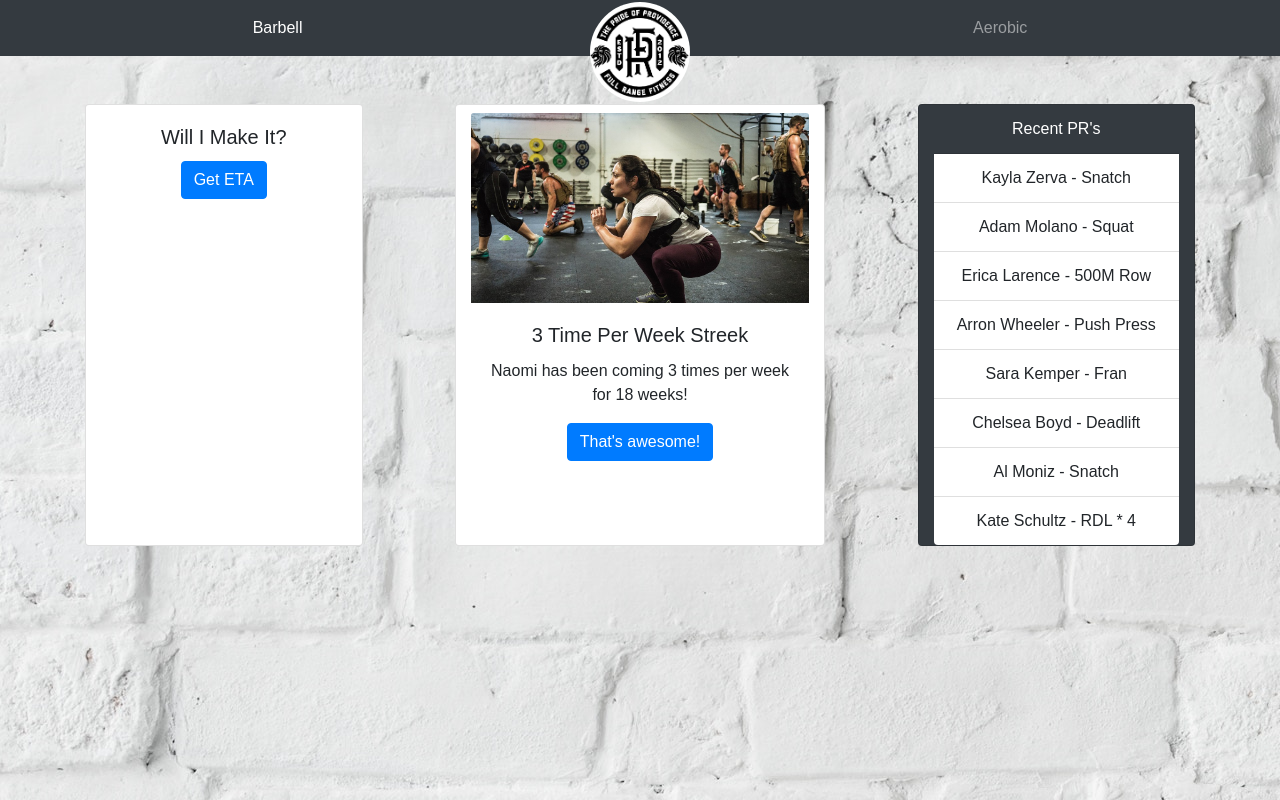
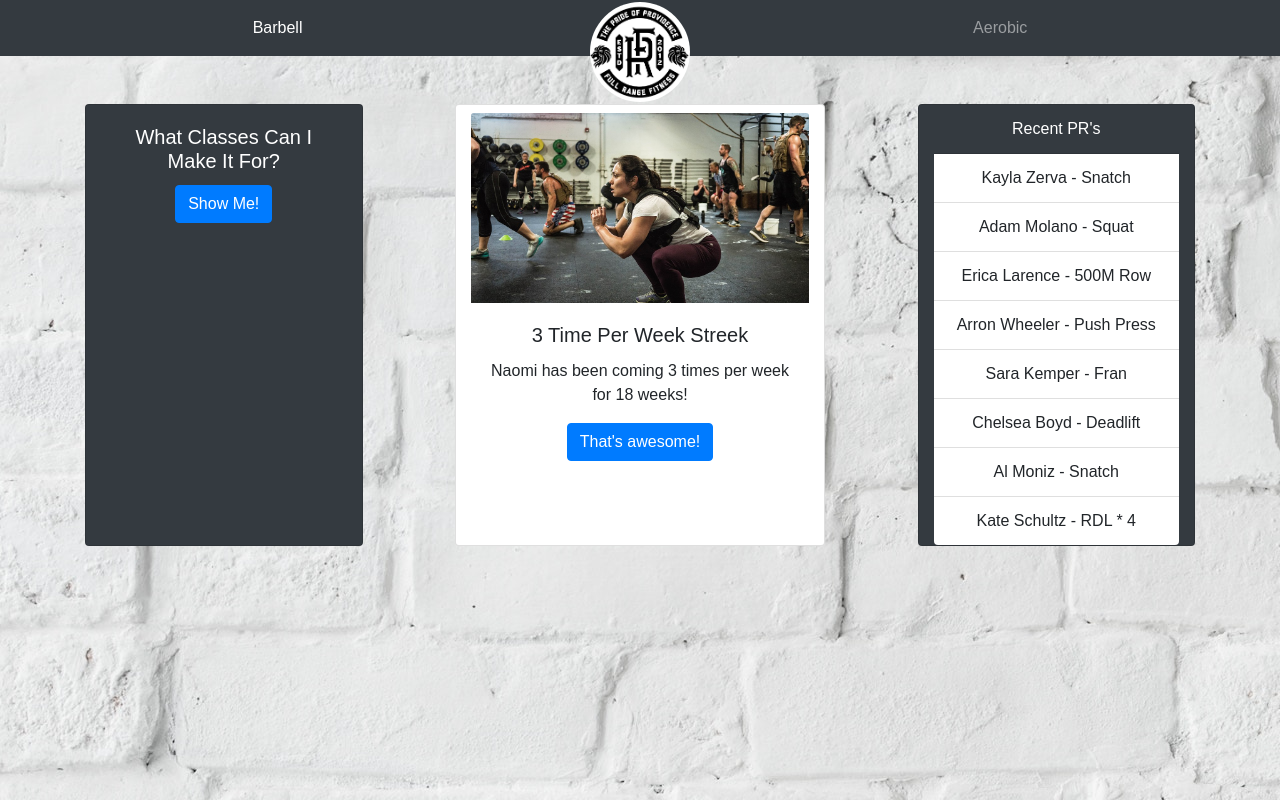
Before and after one commit to jmb11111/gym-app, a React (Create React App) app: page / in a window 1280 px wide. Built offline with nearby package versions, Linux system fonts and the light colour scheme; no server answers; the HTML template or start-up script is replaced by a standard one.

Commit message:
all days functional with correct classes

```diff
--- a/src/App.js
+++ b/src/App.js
@@ -20,16 +20,17 @@ let morningClass = n => {
   d.setSeconds(0);
   return d;
 };
+
 class App extends Component {
   countdownToClass = now => {
     this.setState({
-      Five30ClassIs: Math.round(
+      Five30Class: Math.round(
         countdown(now, afternoonClass(5), countdown.MINUTES).value / 1000 / 60
       ),
-      Four30ClassIs: Math.round(
+      Four30Class: Math.round(
         countdown(now, afternoonClass(4), countdown.MINUTES).value / 1000 / 60
       ),
-      Six30ClassIs: Math.round(
+      Six30Class: Math.round(
         countdown(now, afternoonClass(6), countdown.MINUTES).value / 1000 / 60
       ),
       SixAMClass: Math.round(
@@ -40,6 +41,15 @@ class App extends Component {
       ),
       NineAMClass: Math.round(
         countdown(now, morningClass(9), countdown.MINUTES).value / 1000 / 60
+      ),
+      NoonClass: Math.round(
+        countdown(now, morningClass(12), countdown.MINUTES).value / 1000 / 60
+      ),
+      SatFirstClass: Math.round(
+        countdown(now, afternoonClass(-20), countdown.MINUTES).value / 1000 / 60
+      ),
+      SatSecondClass: Math.round(
+        countdown(now, morningClass(10), countdown.MINUTES).value / 1000 / 60
       )
     });
   };
@@ -72,12 +82,15 @@ class App extends Component {
                 location={this.getLocation}
                 duration={this.state.tripDuration}
                 nextClass={this.countdownToClass}
-                Five30ClassIs={this.state.Five30ClassIs}
-                Six30ClassIs={this.state.Six30ClassIs}
-                Four30ClassIs={this.state.Four30ClassIs}
-                SixAMClassIs={this.state.SixAMClassIs}
-                SevenAMClassIs={this.state.SevenAMClassIs}
-                NineAMClassIs={this.state.NineAMClassIs}
+                NoonClassIs={this.state.NoonClass}
+                Five30ClassIs={this.state.Five30Class}
+                Six30ClassIs={this.state.Six30Class}
+                Four30ClassIs={this.state.Four30Class}
+                SixAMClassIs={this.state.SixAMClass}
+                SevenAMClassIs={this.state.SevenAMClass}
+                NineAMClassIs={this.state.NineAMClass}
+                SatFirstClassIs={this.state.SatFirstClass}
+                SatSecondClassIs={this.state.SatSecondClass}
               />
             )}
           />
--- a/src/Home.js
+++ b/src/Home.js
@@ -14,27 +14,24 @@ function getLocation() {
     console.log("Geolocation is not supported by this browser.");
   }
 }
-// let fiveThirtyClass = () => {
-//   var d = new Date();
-//   d.setHours(17);
-//   d.setMinutes(30);
-//   d.setSeconds(0);
-//   return d;
-// };
-// let countdownToFiveThirty = countdown(
-//   null,
-//   fiveThirtyClass(),
-//   countdown.MINUTES
-// );
-
+let today = () => {
+  var d = new Date();
+  var n = d.getDay();
+  return n;
+};
 class Home extends Component {
+  state = {
+    today: ""
+  };
   //gets location as soon as component loads
   componentDidMount() {
     getLocation();
+    this.setState({ today: today() });
   }
   //stops page from refreshing on submit, runs onTime with current location parameters
   handleSubmit = e => {
     e.preventDefault();
+
     this.props.nextClass(null);
     this.props.onTime(location);
   };
@@ -44,29 +41,27 @@ class Home extends Component {
       <div>
         <Header />
         <div className="container card-columns ml-auto mr-auto mt-5 row d-flex justify-content-between">
-          <div className="card col-lg-3   text-center">
-            {/* <img
-              className="card-img-top img-fluid mt-2"
-              src="trafficLight.jpg"
-              height="285"
-              width="285"
-              alt="Card  cap"
-            /> */}
-            <div className="card-body">
-              <h5 className="card-title">Will I Make It?</h5>
+          <div className="card col-lg-3 bg-dark   text-center">
+            <div className="card-body bg-dark text-white">
+              <h5 className="card-title">What Classes Can I Make It For?</h5>
               <form className="mb-3" onSubmit={this.handleSubmit}>
                 <button type="submit" className="btn btn-primary">
-                  Get ETA
+                  Show Me!{" "}
                 </button>
               </form>
-              {this.props.duration ? (
+              {(this.props.duration && this.state.today === 1) ||
+              (this.props.duration && this.state.today === 2) ||
+              (this.props.duration && this.state.today === 3) ||
+              (this.props.duration && this.state.today === 4) ||
+              (this.props.duration && this.state.today === 5) ? (
                 <ul className="list-group list-group-flush ">
                   <li className="list-group-item active">
                     ETA: {this.props.duration}
                   </li>
+
                   {this.props.SixAMClassIs > this.props.duration ? (
                     <li className="list-group-item list-group-item-success ">
-                      6AM
+                      6AM ✓
                     </li>
                   ) : (
                     <li className="list-group-item list-group-item-danger">
@@ -75,7 +70,7 @@ class Home extends Component {
                   )}
                   {this.props.SevenAMClassIs > this.props.duration ? (
                     <li className="list-group-item list-group-item-success ">
-                      7AM
+                      7AM ✓
                     </li>
                   ) : (
                     <li className="list-group-item list-group-item-danger">
@@ -84,16 +79,31 @@ class Home extends Component {
                   )}
                   {this.props.NineAMClassIs > this.props.duration ? (
                     <li className="list-group-item list-group-item-success ">
-                      9AM
+                      9AM ✓
                     </li>
                   ) : (
                     <li className="list-group-item list-group-item-danger">
                       9AM
                     </li>
                   )}
+                  {this.state.today === 1 ||
+                  this.state.today === 3 ||
+                  this.state.today === 4 ? (
+                    this.props.NoonClassIs > this.props.duration ? (
+                      <li className="list-group-item list-group-item-success ">
+                        12PM ✓
+                      </li>
+                    ) : (
+                      <li className="list-group-item list-group-item-danger">
+                        12PM
+                      </li>
+                    )
+                  ) : (
+                    ""
+                  )}
                   {this.props.Four30ClassIs > this.props.duration ? (
                     <li className="list-group-item list-group-item-success ">
-                      430
+                      430 ✓
                     </li>
                   ) : (
                     <li className="list-group-item list-group-item-danger">
@@ -102,7 +112,7 @@ class Home extends Component {
                   )}
                   {this.props.Five30ClassIs > this.props.duration ? (
                     <li className="list-group-item list-group-item-success ">
-                      530
+                      530 ✓
                     </li>
                   ) : (
                     <li className="list-group-item list-group-item-danger">
@@ -111,13 +121,50 @@ class Home extends Component {
                   )}
                   {this.props.Six30ClassIs > this.props.duration ? (
                     <li className="list-group-item list-group-item-success ">
-                      630
+                      630 ✓
                     </li>
                   ) : (
                     <li className="list-group-item list-group-item-danger">
                       630
                     </li>
                   )}
+                </ul>
+              ) : (
+                ""
+              )}
+              {this.props.duration && this.state.today === 6 ? (
+                <ul className="list-group list-group-flush ">
+                  <li className="list-group-item active">
+                    ETA: {this.props.duration}
+                  </li>
+
+                  {this.props.SatFirstClassIs > this.props.duration ? (
+                    <li className="list-group-item list-group-item-success ">
+                      830AM ✓
+                    </li>
+                  ) : (
+                    <li className="list-group-item list-group-item-danger">
+                      830AM
+                    </li>
+                  )}
+                  {this.props.SatSecondClassIs > this.props.duration ? (
+                    <li className="list-group-item list-group-item-success ">
+                      10AM ✓
+                    </li>
+                  ) : (
+                    <li className="list-group-item list-group-item-danger">
+                      10AM
+                    </li>
+                  )}
+                </ul>
+              ) : (
+                ""
+              )}
+              {this.props.duration && this.state.today === 0 ? (
+                <ul className="list-group list-group-flush ">
+                  <li className="list-group-item list-group-item-warning">
+                    Sorry, no classes on Sunday!
+                  </li>
                 </ul>
               ) : (
                 ""
```
